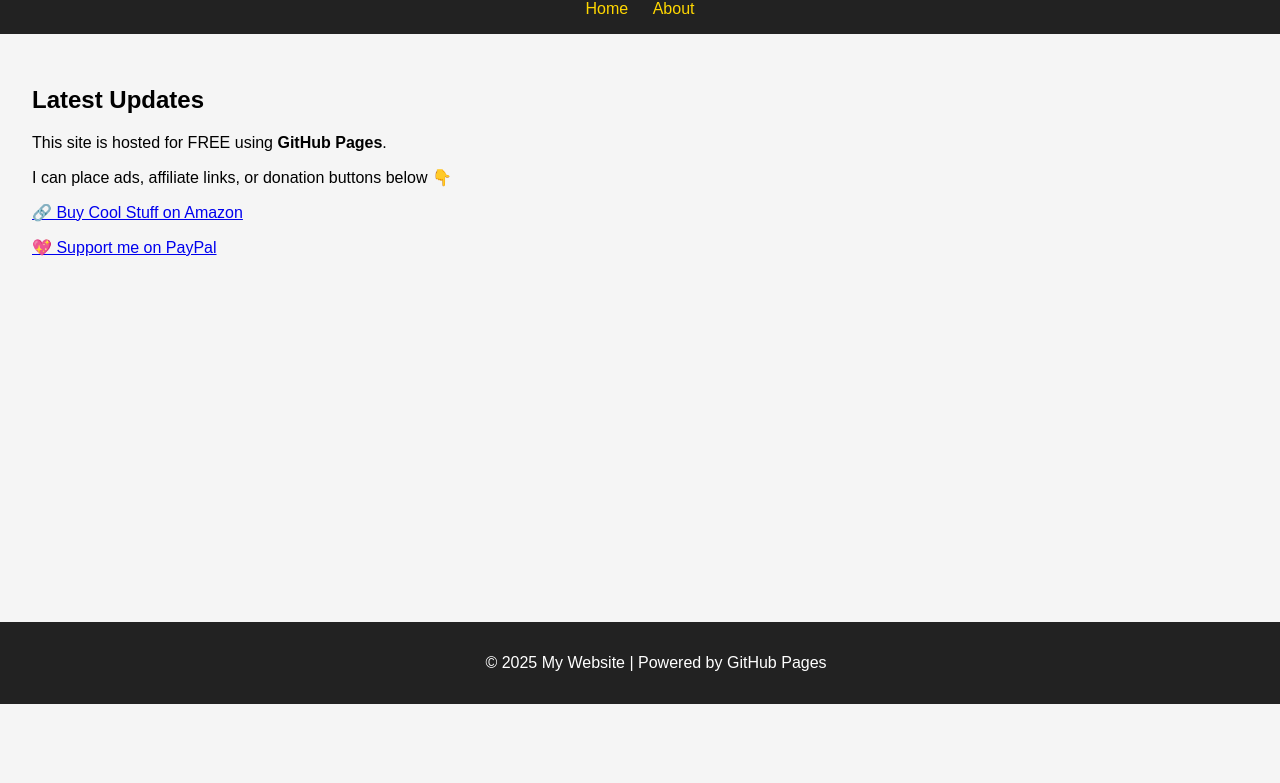
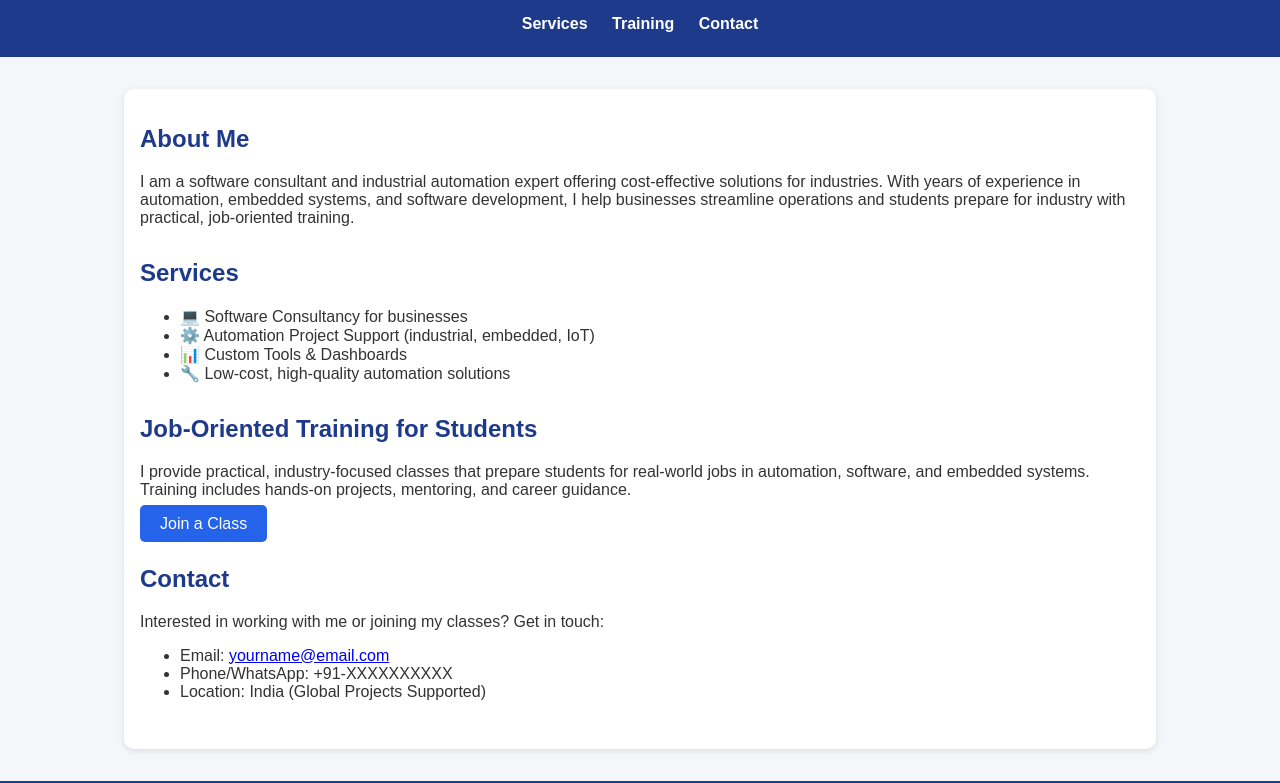
Before and after one commit to PonnarasuP/mywebsite, a plain HTML site: page index.html in a window 1280 px wide. Shown: the part 96-879 px from the top of the page. Before the commit the page ends 800 px from the top, so only its background shows below. Drawn offline with Linux system fonts and the light colour scheme.

Commit message:
Update index.html

```diff
--- a/index.html
+++ b/index.html
@@ -1,40 +1,81 @@
-<!DOCTYPE html>
+<!doctype html>
 <html lang="en">
 <head>
-  <meta charset="UTF-8">
-  <meta name="viewport" content="width=device-width, initial-scale=1.0">
-  <title>My GitHub Website</title>
-  <link rel="stylesheet" href="style.css">
-
-  <!-- Google AdSense (replace YOUR-ID with your AdSense ID) -->
-  <script async src="https://pagead2.googlesyndication.com/pagead/js/adsbygoogle.js?client=ca-pub-9304808102028896"
-     crossorigin="anonymous"></script>
+  <meta charset="utf-8" />
+  <meta name="viewport" content="width=device-width, initial-scale=1" />
+  <title>Software Consultant & Automation Expert</title>
+  <style>
+    body { font-family: Arial, sans-serif; margin:0; background:#f4f6f9; color:#333; }
+    header { background:#1e3a8a; color:white; padding:1.5rem; text-align:center; }
+    header h1 { margin:0; font-size:2rem; }
+    nav { margin-top:1rem; }
+    nav a { color:white; margin:0 10px; text-decoration:none; font-weight:bold; }
+    main { max-width:1000px; margin:2rem auto; padding:1rem; background:white; border-radius:10px; box-shadow:0 2px 6px rgba(0,0,0,0.1); }
+    section { margin-bottom:2rem; }
+    h2 { color:#1e3a8a; }
+    footer { text-align:center; padding:1rem; background:#1e3a8a; color:white; margin-top:2rem; }
+    .cta { background:#2563eb; color:white; padding:10px 20px; border:none; border-radius:5px; text-decoration:none; }
+    .cta:hover { background:#1d4ed8; }
+  </style>
 </head>
 <body>
+
   <header>
-    <h1>Welcome to My Website</h1>
+    <h1>Expert Software & Automation Consultancy</h1>
+    <p>Low-Cost | Reliable | Industry-Focused</p>
     <nav>
-      <a href="index.html">Home</a>
-      <a href="about.html">About</a>
+      <a href="#services">Services</a>
+      <a href="#training">Training</a>
+      <a href="#contact">Contact</a>
     </nav>
   </header>
 
   <main>
-    <h2>Latest Updates</h2>
-    <p>This site is hosted for FREE using <b>GitHub Pages</b>.</p>
-    <p>I can place ads, affiliate links, or donation buttons below 👇</p>
+    <section id="about">
+      <h2>About Me</h2>
+      <p>
+        I am a software consultant and industrial automation expert offering
+        cost-effective solutions for industries. With years of experience in
+        automation, embedded systems, and software development, I help
+        businesses streamline operations and students prepare for industry
+        with practical, job-oriented training.
+      </p>
+    </section>
 
-    <!-- Example Affiliate Link -->
-    <p><a href="https://amzn.to/your-affiliate-link" target="_blank">
-       🔗 Buy Cool Stuff on Amazon</a></p>
+    <section id="services">
+      <h2>Services</h2>
+      <ul>
+        <li>💻 Software Consultancy for businesses</li>
+        <li>⚙️ Automation Project Support (industrial, embedded, IoT)</li>
+        <li>📊 Custom Tools & Dashboards</li>
+        <li>🔧 Low-cost, high-quality automation solutions</li>
+      </ul>
+    </section>
 
-    <!-- Example Donation -->
-    <p><a href="https://paypal.me/yourid" target="_blank">
-       💖 Support me on PayPal</a></p>
+    <section id="training">
+      <h2>Job-Oriented Training for Students</h2>
+      <p>
+        I provide practical, industry-focused classes that prepare students
+        for real-world jobs in automation, software, and embedded systems.
+        Training includes hands-on projects, mentoring, and career guidance.
+      </p>
+      <a href="#contact" class="cta">Join a Class</a>
+    </section>
+
+    <section id="contact">
+      <h2>Contact</h2>
+      <p>Interested in working with me or joining my classes? Get in touch:</p>
+      <ul>
+        <li>Email: <a href="mailto:yourname@email.com">yourname@email.com</a></li>
+        <li>Phone/WhatsApp: +91-XXXXXXXXXX</li>
+        <li>Location: India (Global Projects Supported)</li>
+      </ul>
+    </section>
   </main>
 
   <footer>
-    <p>© 2025 My Website | Powered by GitHub Pages</p>
+    <p>© 2025 Your Name | Software & Automation Consultant</p>
   </footer>
+
 </body>
 </html>
```
